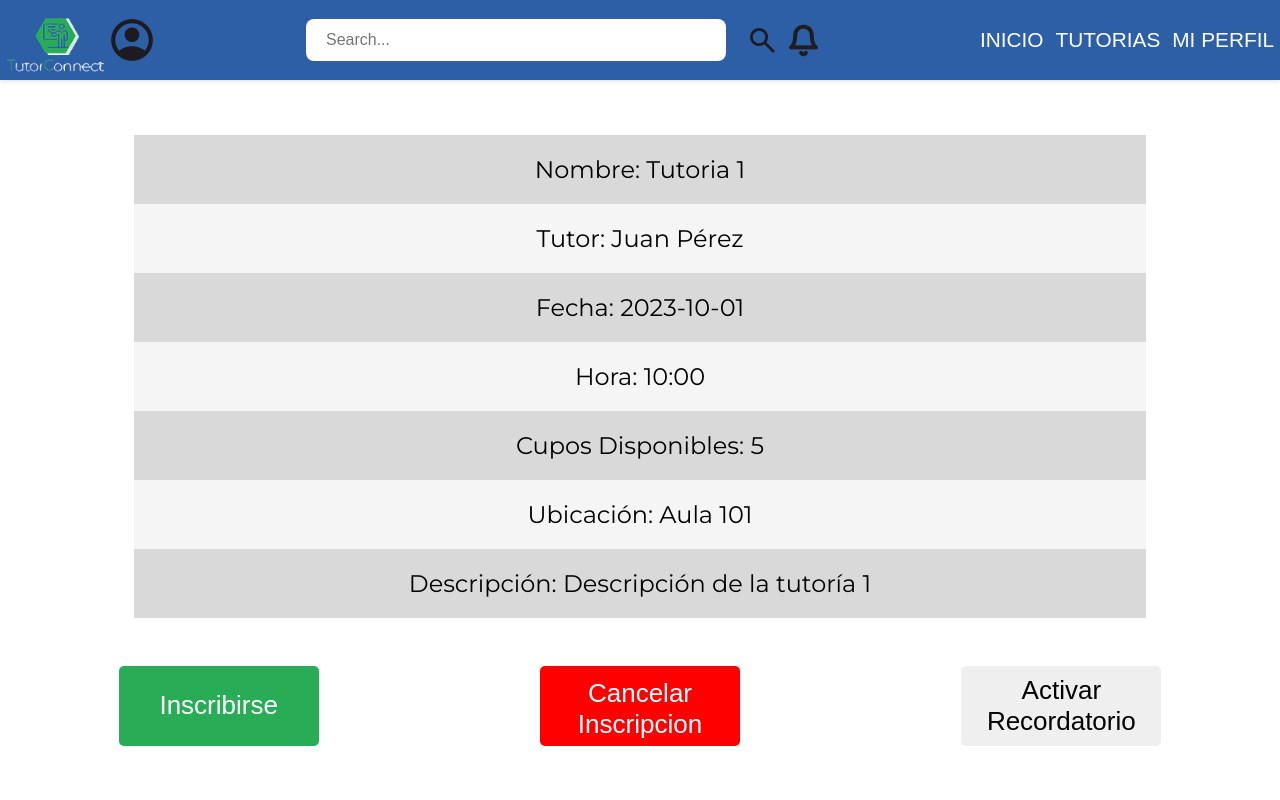
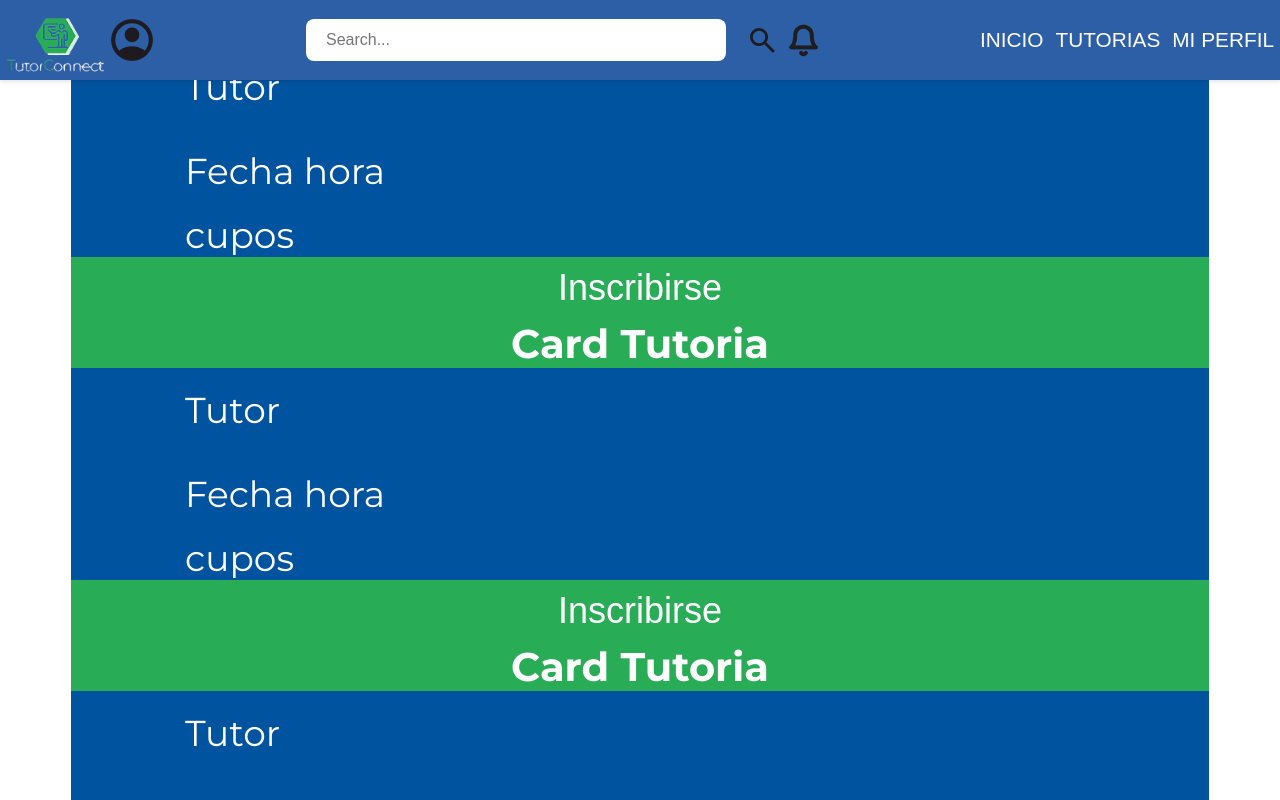
Before and after one commit to LuisAngel832/SistemaDeTutorias, a React (Vite) app: page / in a window 1280 px wide. Shown: the top 800 px of the page. Built offline with nearby package versions, Linux system fonts and the light colour scheme.

Commit message:
avance del paguina tutorias tutorado

```diff
--- a/src/App.jsx
+++ b/src/App.jsx
@@ -1,10 +1,11 @@
 import AppRouter from './Routes/AppRouter';
 import  HomeT  from './pages/Tutorado/HomeT/HomeT';
 import TutoriaT from './pages/Tutorado/TutoriaT/TutoriaT';
+import TutoriasT from './pages/Tutorado/TutoriasT/TutoriasT';
 
 const App = () => {
   return (
-    <TutoriaT/>
+    <TutoriasT/>
   );
 };
 
--- /dev/null
+++ b/src/pages/Tutorado/TutoriasT/CardTutoria.jsx
@@ -0,0 +1,14 @@
+const CardTutoria = () => {
+    return (
+        <div className="card-tutoria-content">
+            <h2>Card Tutoria</h2>
+            <div className="card-info-tutoria">
+                <p>Tutor</p>
+                <p>Fecha <span>hora</span></p>
+                cupos
+            </div>
+            <button>Inscribirse</button>
+        </div>
+    )
+}
+export default CardTutoria;
--- /dev/null
+++ b/src/pages/Tutorado/TutoriasT/MainContent.jsx
@@ -0,0 +1,13 @@
+import CardTutoria from "./CardTutoria";
+
+const MainContent = () => {
+    return (
+        <div className="main-content">
+            <CardTutoria />
+            <CardTutoria />
+            <CardTutoria />
+        </div>
+    )
+}
+
+export default MainContent;
--- a/src/pages/Tutorado/TutoriasT/TutoriasT.jsx
+++ b/src/pages/Tutorado/TutoriasT/TutoriasT.jsx
@@ -1,8 +1,12 @@
+import HeaderT from "../../../components/Tutorado/HeaderT";
+import MainContent from "./MainContent";
+import "./tutorias.css";
+
 const TutoriasT = () => {
   return (
-    <div>
-      <h1>TutoriasT</h1>
-      <p>Esta es la página de Tutorías T.</p>
+    <div className="tutorias-tutorados">
+      <HeaderT />
+      <MainContent />
     </div>
   );
 }
--- /dev/null
+++ b/src/pages/Tutorado/TutoriasT/tutorias.css
@@ -0,0 +1,51 @@
+.main-content{
+    padding-top: 80px;
+}
+
+
+.card-tutoria-content {
+  display: flex;
+  flex-direction: column;
+  justify-content: center;
+  align-items: center;
+  width: 90%;
+  background-color: rgba(40, 173, 86, 1);
+  font-family: "Montserrat", sans-serif;
+}
+
+.card-tutoria-content h2{
+    width: 100%;
+    background-color: rgba(40, 173, 86, 1);
+    text-align: center;
+    font-size: 40px;
+    color: white;
+    margin: 0;
+}
+
+
+.card-tutoria-content .card-info-tutoria {
+    box-sizing: border-box;
+  width: 100%;
+  display: flex;
+  flex-direction: column;
+  justify-content: center;
+  align-items: start;
+  padding-left: 10%;
+  background-color: rgba(0, 83, 159, 1);
+  font-size: 36px;
+  color: white;
+}
+
+.card-tutoria-content .card-info-tutoria p{
+    padding: 20px 0;
+}
+
+.card-tutoria-content button {
+    background-color: rgba(40, 173, 86, 1);
+    color: white;
+    border: none;
+    padding: 10px 20px;
+    font-size: 36px;
+    cursor: pointer;
+    width: 100%;
+}
```
